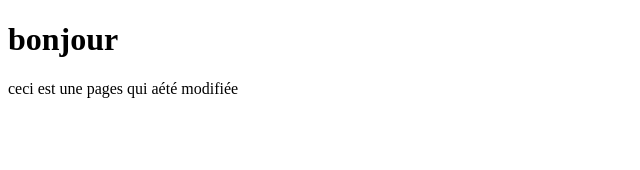
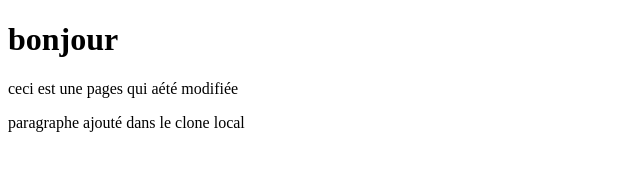
Before and after one commit to Muwth/test-ecran, a plain HTML site: page test-github-ecran/index.html in a window 1280 px wide. Shown: the whole page, without its empty margins (0-640 px from the left). Drawn offline with Linux system fonts and the light colour scheme.

Commit message:
Update index.html

```diff
--- a/test-github-ecran/index.html
+++ b/test-github-ecran/index.html
@@ -10,6 +10,7 @@
     <body>
         <h1>bonjour</h1>
         <p>ceci est une pages qui aété modifiée</p>
+        <p>paragraphe ajouté dans le clone local</p>
 
     </body>
 </html>
```
